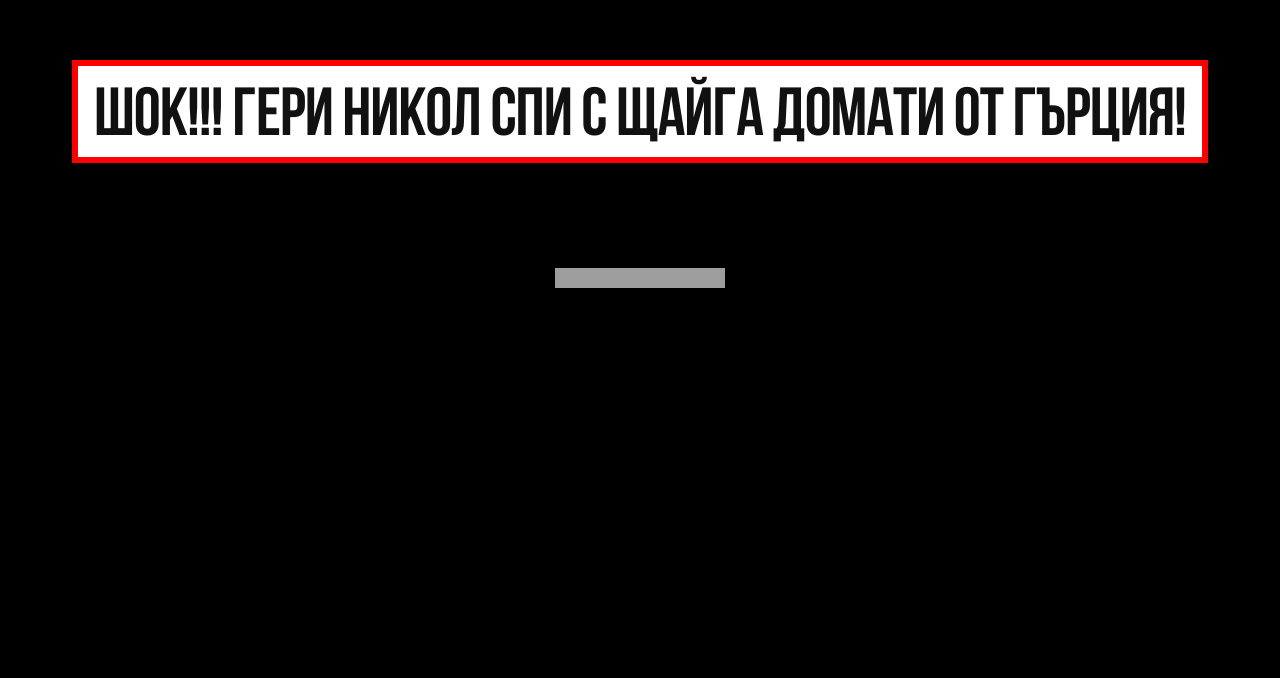
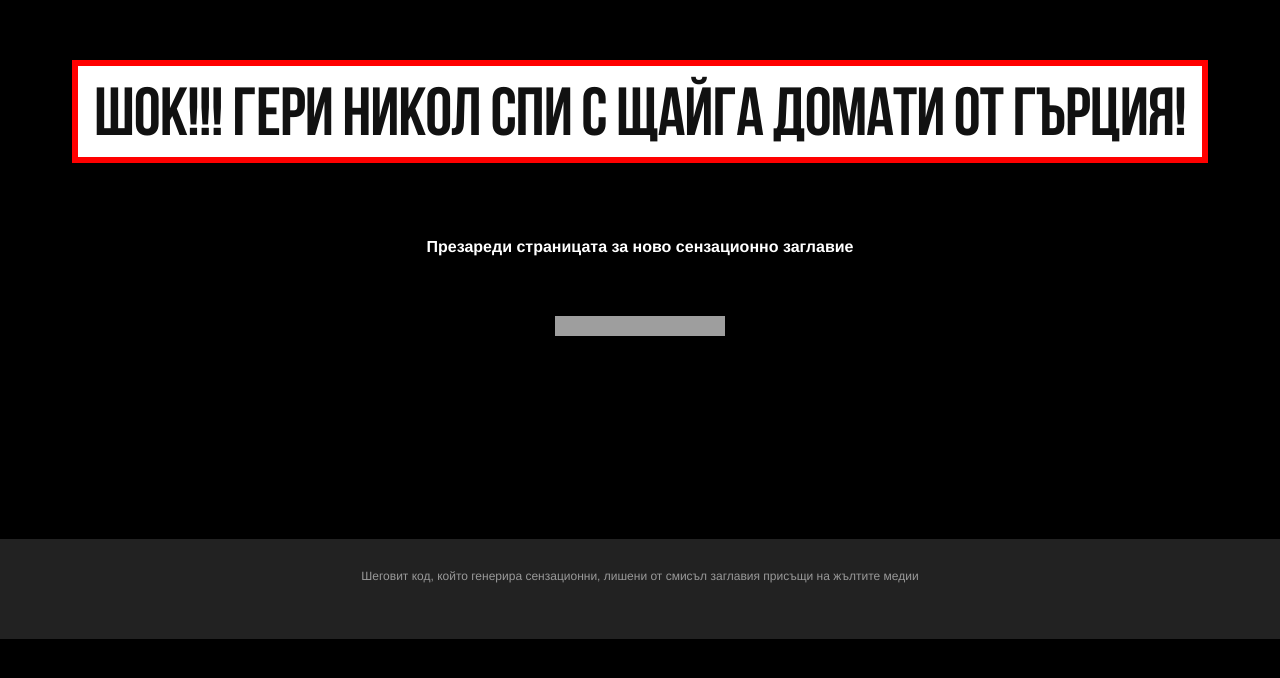
Before and after one commit to akirichev/title-generator, a plain HTML site: page index.html in a window 1280 px wide. Shown: the part 106-784 px from the top of the page. Drawn offline with nearby package versions, Linux system fonts and the light colour scheme; grey boxes are pictures that could not be loaded.

Commit message:
Added hints and disclaimer

```diff
--- a/assets/stylesheets/stylesheet.css
+++ b/assets/stylesheets/stylesheet.css
@@ -14,11 +14,15 @@
 }
 
 * {
+    margin: 0;
     box-sizing: border-box;
 }
-
+html, body {
+	height: 100%;
+}
 body {
     background: #000;
+    font-family: "Helvetica Neue", Helvetica, Arial, sans-serif;
     text-align: center;
     color: #fff;
 }
@@ -42,11 +46,31 @@ h1 {
 .container {
     width: 100%;
     padding: 0 30px;
+    min-height: 100%;
+	margin: 0 auto -155px; /* the bottom margin is the negative value of the footer's height */
+    overflow: hidden;
 }
 .shocking-title {
     margin-top: 120px;
 }
+.hint {
+    font-size: 16px;
+    margin: 30px 0;
+}
 .disclaimer {
+    font-size: 12px;
+    color: #999;
     margin-top: 60px;
     font-size: 13px;
 }
+.footer-push {
+    height: 100px;
+}
+.footer {
+    height: 100px;
+    padding: 30px 0;
+    background: #222;
+    text-align: center;
+    font-size: 12px;
+    color: #999;
+}
--- a/index.html
+++ b/index.html
@@ -19,11 +19,18 @@
             <span class="place"></span>!
         </h1>
     </div>
+    <h4 class="hint">
+        Презареди страницата за ново сензационно заглавие
+    </h4>
     <div class="disclaimer">
+
         <iframe src="https://ghbtns.com/github-btn.html?user=akirichev&repo=title-generator&type=fork&count=true&size=small" frameborder="0" scrolling="0" width="170px" height="20px"></iframe>
     </div>
+    <div class="footer-push"></div>
 </div>
-
+<div class="footer">
+    <p>Шеговит код, който генерира сензационни, лишени от смисъл заглавия присъщи на жълтите медии</p>
+</div>
 </body>
 </html>
 
```
Also changed, not shown: 1 other file.
